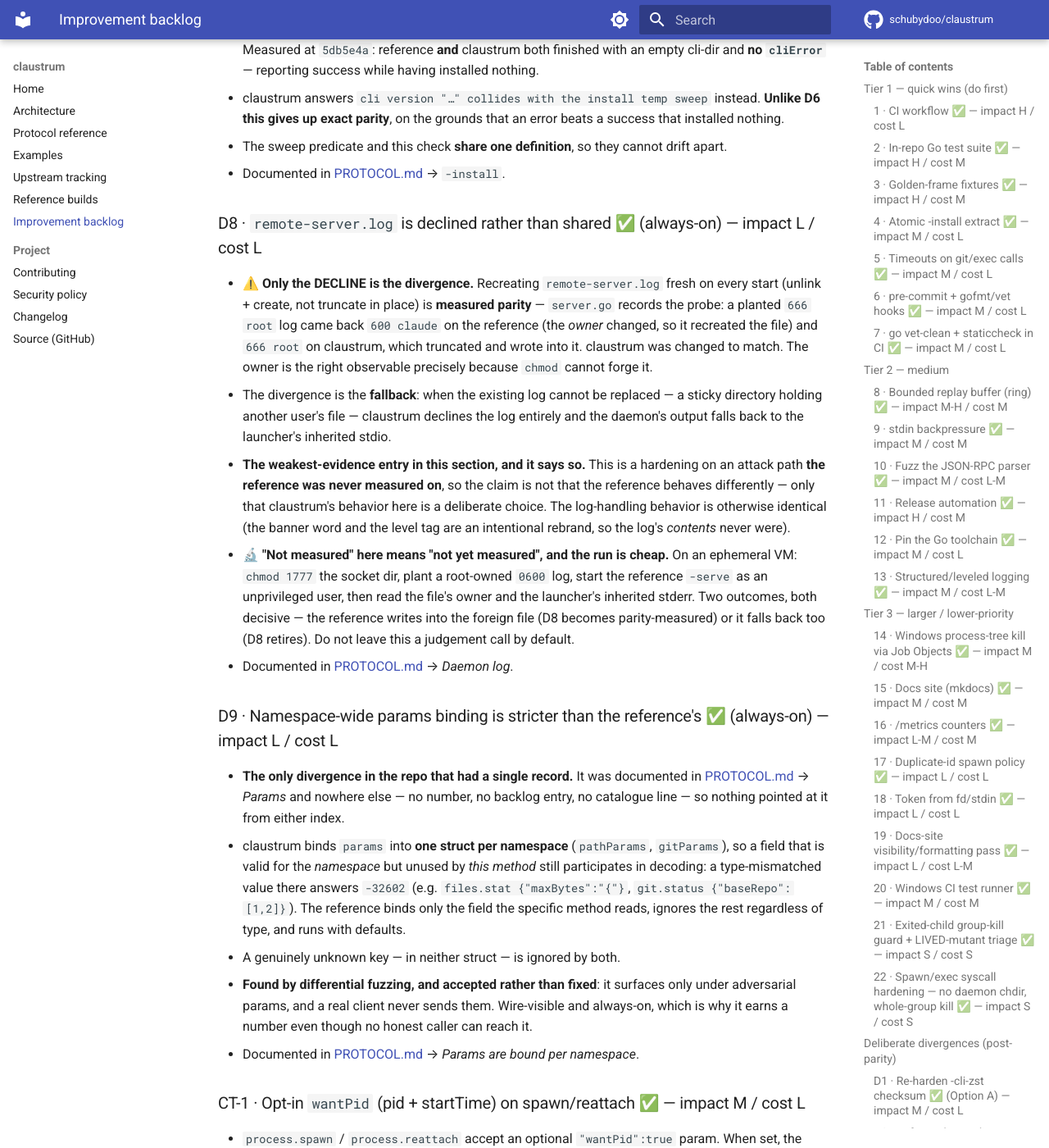
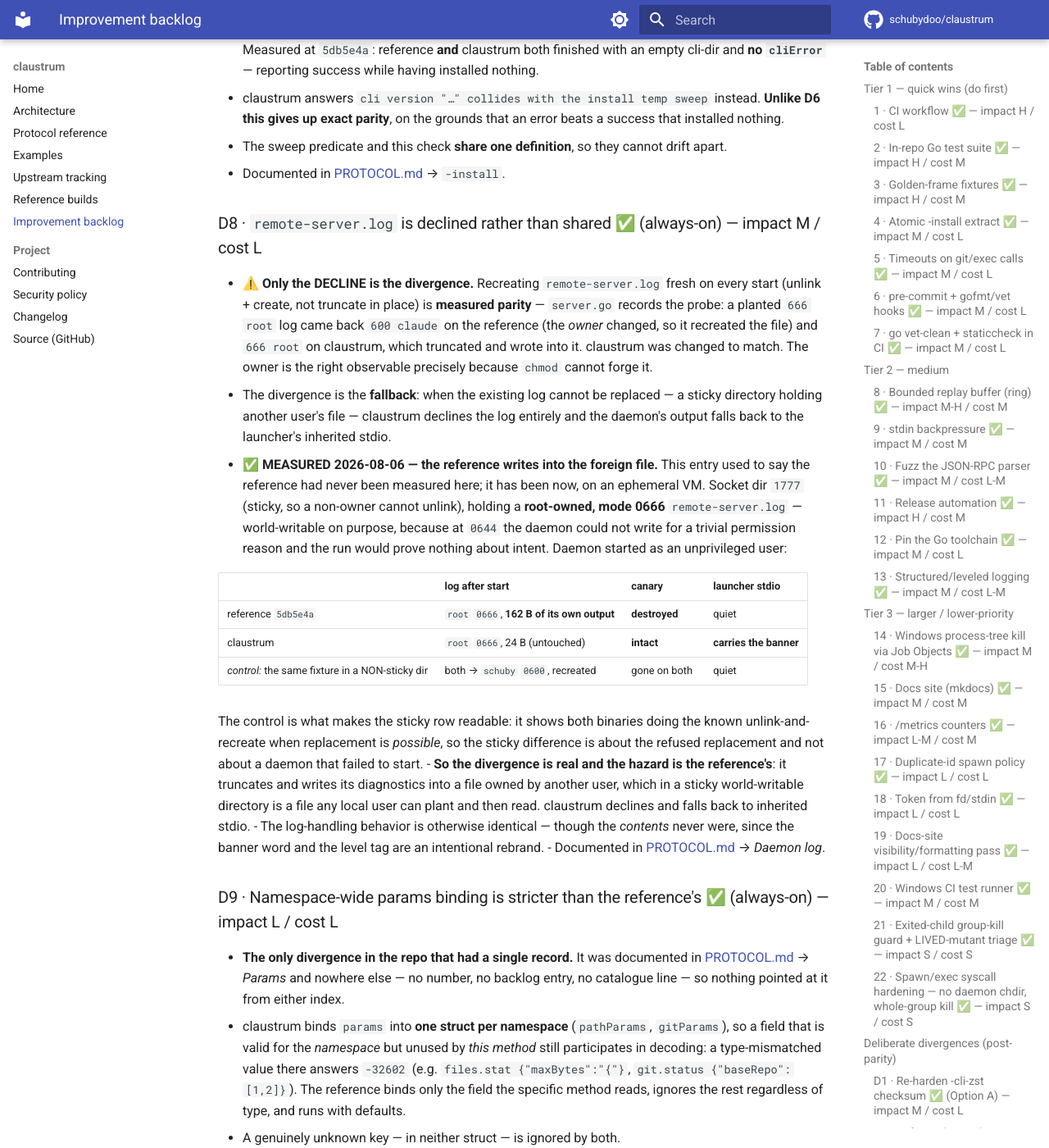
Before and after one commit to schubydoo/claustrum, an MkDocs documentation site: the page built from docs/IMPROVEMENTS.md, in a window 1280 px wide and 1400 px high, scrolled down 12708 px. Shown: the whole window at 82% size. Built offline with MkDocs 1.6.1 and Material for MkDocs 9.7.7, drawn with Linux system fonts in a browser that asks for light colours; comment, search, counter and statistics services are not loaded.

Commit message:
docs: D8 is measured — the reference writes into another user's log
D8 shipped in this PR as the only entry in the "always-on, reference
behaviour UNKNOWN" bucket, with a recipe for the one-VM run that would
settle it. The run has now happened, on an ephemeral VM.

Fixture: socket dir 1777 (sticky, so a non-owner cannot unlink) holding a
root-owned mode 0666 remote-server.log — world-writable on purpose, since at
0644 the daemon could not write for a trivial permission reason and the run
would prove nothing about intent. Daemon started as an unprivileged user.

  reference  log stays root:0666, 162 B of ITS OWN OUTPUT, canary destroyed
  claustrum  log stays root:0666, 24 B untouched, canary intact, and the
             banner appears on the launcher's inherited stdio instead
  control    same fixture in a NON-sticky dir: both recreate the log as
             schuby:0600, canary gone on both

The control is what makes the sticky row readable — it shows both binaries
doing the known unlink-and-recreate when replacement is possible, so the
sticky difference is about the refused replacement and not about a daemon
that failed to start.

So the divergence is real and the hazard is the reference's: it truncates
and writes its diagnostics into a file owned by another user, which in a
sticky world-writable directory is a file any local user can plant and then
read. Impact raised L -> M accordingly.

The catalogue's third bucket is now empty and says so, with a note to re-add
it rather than let a future unmeasured divergence sit silently among the
measured ones.

Co-Authored-By: Claude Opus 5 (1M context) <noreply@anthropic.com>

```diff
--- a/docs/IMPROVEMENTS.md
+++ b/docs/IMPROVEMENTS.md
@@ -579,7 +579,7 @@ exactly how D2 nearly got reused.)*
   drift apart.
 - Documented in [PROTOCOL.md](PROTOCOL.md) → `-install`.
 
-### D8 · `remote-server.log` is declined rather than shared ✅ (always-on) — impact L / cost L
+### D8 · `remote-server.log` is declined rather than shared ✅ (always-on) — impact M / cost L
 
 - ⚠️ **Only the DECLINE is the divergence.** Recreating `remote-server.log` fresh
   on every start (unlink + create, not truncate in place) is **measured parity** —
@@ -590,18 +590,30 @@ exactly how D2 nearly got reused.)*
 - The divergence is the **fallback**: when the existing log cannot be replaced —
   a sticky directory holding another user's file — claustrum declines the log
   entirely and the daemon's output falls back to the launcher's inherited stdio.
-- **The weakest-evidence entry in this section, and it says so.** This is a
-  hardening on an attack path **the reference was never measured on**, so the
-  claim is not that the reference behaves differently — only that claustrum's
-  behavior here is a deliberate choice. The log-handling behavior is otherwise
-  identical (the banner word and the level tag are an intentional rebrand, so the
-  log's *contents* never were).
-- 🔬 **"Not measured" here means "not yet measured", and the run is cheap.** On an
-  ephemeral VM: `chmod 1777` the socket dir, plant a root-owned `0600` log, start
-  the reference `-serve` as an unprivileged user, then read the file's owner and
-  the launcher's inherited stderr. Two outcomes, both decisive — the reference
-  writes into the foreign file (D8 becomes parity-measured) or it falls back too
-  (D8 retires). Do not leave this a judgement call by default.
+- ✅ **MEASURED 2026-08-06 — the reference writes into the foreign file.** This
+  entry used to say the reference had never been measured here; it has been now,
+  on an ephemeral VM. Socket dir `1777` (sticky, so a non-owner cannot unlink),
+  holding a **root-owned, mode 0666** `remote-server.log` — world-writable on
+  purpose, because at `0644` the daemon could not write for a trivial permission
+  reason and the run would prove nothing about intent. Daemon started as an
+  unprivileged user:
+
+  | | log after start | canary | launcher stdio |
+  |---|---|---|---|
+  | reference `5db5e4a` | `root` `0666`, **162 B of its own output** | **destroyed** | quiet |
+  | claustrum | `root` `0666`, 24 B (untouched) | **intact** | **carries the banner** |
+  | *control:* the same fixture in a NON-sticky dir | both → `schuby` `0600`, recreated | gone on both | quiet |
+
+  The control is what makes the sticky row readable: it shows both binaries doing
+  the known unlink-and-recreate when replacement is *possible*, so the sticky
+  difference is about the refused replacement and not about a daemon that failed
+  to start.
+- **So the divergence is real and the hazard is the reference's**: it truncates
+  and writes its diagnostics into a file owned by another user, which in a sticky
+  world-writable directory is a file any local user can plant and then read.
+  claustrum declines and falls back to inherited stdio.
+- The log-handling behavior is otherwise identical — though the *contents* never
+  were, since the banner word and the level tag are an intentional rebrand.
 - Documented in [PROTOCOL.md](PROTOCOL.md) → *Daemon log*.
 
 ### D9 · Namespace-wide params binding is stricter than the reference's ✅ (always-on) — impact L / cost L
```
Also changed, not shown: docs/UPSTREAM-TRACKING.md (+9 -8 lines).
